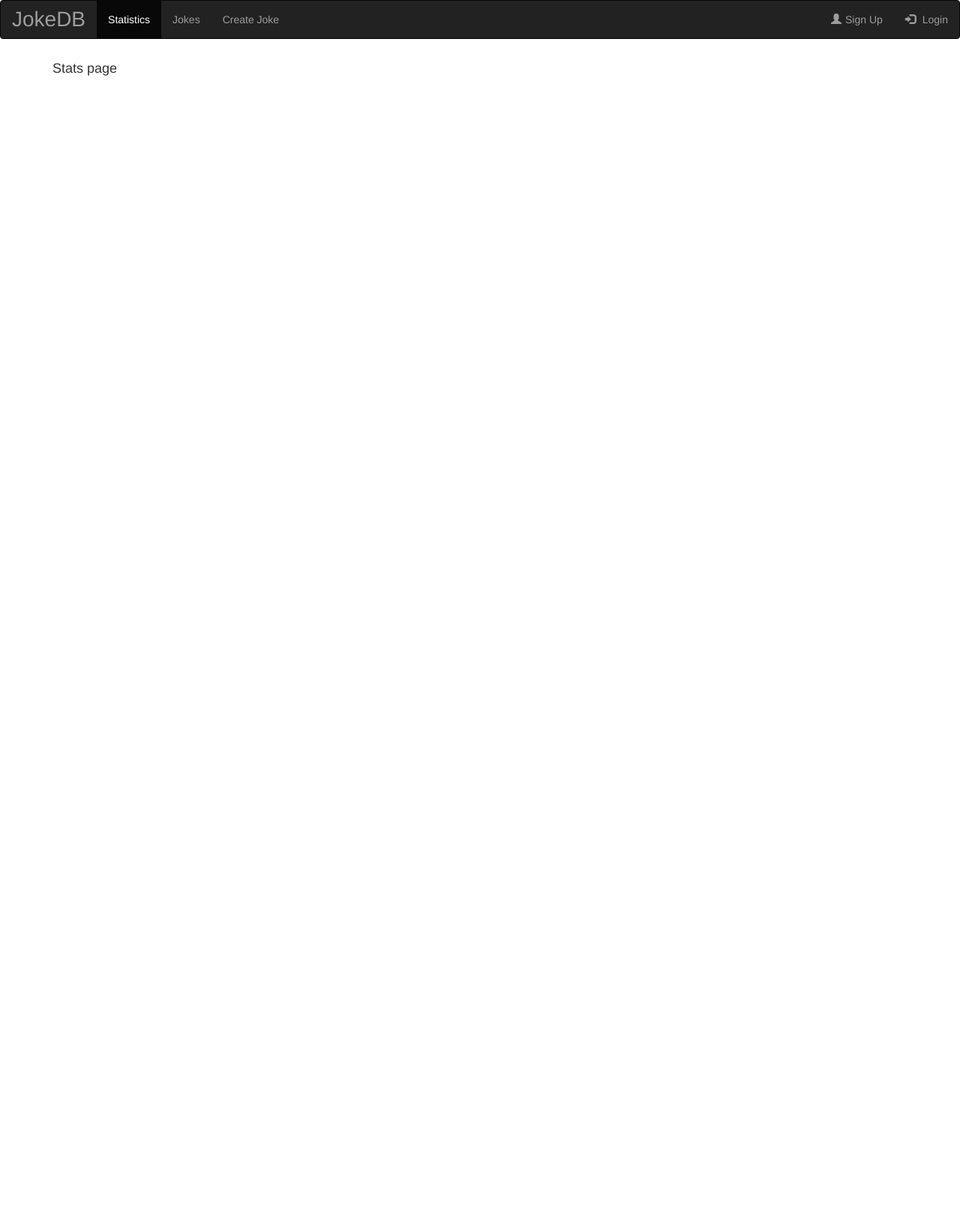
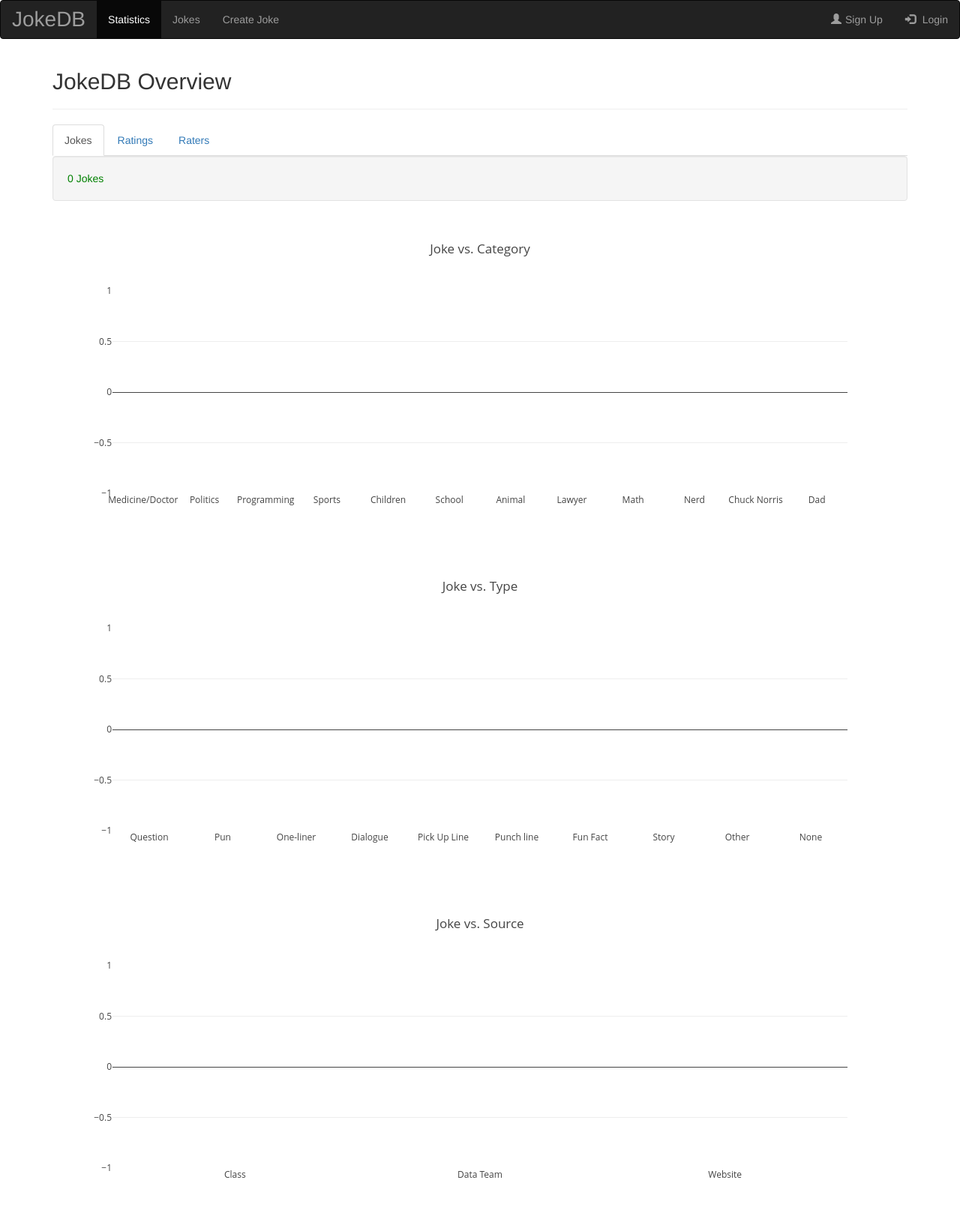
Before and after one commit to Jasko-A/database-project, a Django app: page / in a window 1280 px wide. Shown: the whole page at 75% size. Before the commit the page ends 101 px from the top, so only its background shows below. Run offline with Django 3.2, Linux system fonts and the light colour scheme; data that the repository does not hold is empty; some libraries are stand-ins or nearby versions.

Commit message:
added first 3 charts, tabs for overview page

```diff
--- a/api/models.py
+++ b/api/models.py
@@ -20,13 +20,46 @@ JOKE_CATEGORIES = (
 JOKE_TYPES = (
     ('question', 'Question'),
     ('pun', 'Pun'),
-    ('one-liner', 'One-Liner'),
+    ('one-liner', 'One-liner'),
     ('dialogue', 'Dialogue'),
     ('pickup_line', 'Pick Up Line'),
     ('punch_line', 'Punch line'),
     ('fun_fact', 'Fun Fact'),
+    ('story', 'Story'),
     ('other', 'Other')
 )
+
+
+class JokeManager(models.Manager):
+    ''' '''
+    def category_distribution(self):
+        ''' returns [categories], [counts] '''
+        categories = [t[1] for t in JOKE_CATEGORIES]
+        counts = []
+        for category in categories:
+            counts.append(self.filter(category=category).count())
+        return categories, counts
+
+    def type_distribution(self):
+        ''' returns [types], [counts] '''
+        types = [t[1] for t in JOKE_TYPES]
+        counts = []
+        for joke_type in types:
+            counts.append(self.filter(joke_type=joke_type).count())
+        types.append('None')
+        counts.append(self.filter(joke_type='').count())
+        return types, counts
+
+    def source_distribution(self):
+        ''' '''
+        all_sources = ['Class', 'Data Team', 'Website']
+        counts = []
+        counts.append(self.filter(joke_source__startswith='D').count())
+        counts.append(self.filter(joke_source__startswith='C').count())
+        counts.append(self.filter(joke_source__startswith='W').count())
+        return all_sources, counts
+
+
 
 
 class Joke(models.Model):
@@ -34,6 +67,8 @@ class Joke(models.Model):
     Table that contains jokes and their associated fields.
     Related names: joke_ratings
     '''
+    objects = JokeManager()
+
     category = models.CharField(max_length=settings.CHAR_FIELD_MAX_LENGTH)
     joke_source = models.CharField(max_length=settings.CHAR_FIELD_MAX_LENGTH)
     joke_type = models.CharField(max_length=settings.CHAR_FIELD_MAX_LENGTH)
--- a/jokerank/templates/jokerank/base.html
+++ b/jokerank/templates/jokerank/base.html
@@ -74,7 +74,8 @@
 </div>
 
 
-{# CDN's (jquery, bootstrap) #}
+{# CDN's (jquery, bootstrap, plotly) #}
+<script src="https://cdn.plot.ly/plotly-latest.min.js"></script>
 <script src="https://code.jquery.com/jquery-3.2.1.min.js"
     integrity="sha256-hwg4gsxgFZhOsEEamdOYGBf13FyQuiTwlAQgxVSNgt4="
     crossorigin="anonymous"></script>
--- /dev/null
+++ b/stats/templates/stats/joke-stats.html
@@ -0,0 +1,10 @@
+<div class="well"><span class="db-count">{{ num_jokes }} Jokes</span></div>
+
+<div id="joke_vs_category_chart">
+</div>
+
+<div id="joke_vs_type_chart">
+</div>
+
+<div id="joke_vs_source_chart">
+</div>
--- /dev/null
+++ b/stats/templates/stats/rater-stats.html
@@ -0,0 +1 @@
+<h4>Hello World 2</h4>
--- /dev/null
+++ b/stats/templates/stats/rating-stats.html
@@ -0,0 +1 @@
+<h4>Hello World 3</h4>
--- a/stats/templates/stats/stats.html
+++ b/stats/templates/stats/stats.html
@@ -5,5 +5,83 @@
 {% block title %}Joke Stats{% endblock %}
 
 {% block content %}
-    <h4>Stats page</h4>
+<h2>JokeDB Overview</h2>
+<hr>
+
+<ul class="nav nav-tabs">
+    <li class="active"><a data-toggle="tab" href="#jokes">Jokes</a></li>
+    <li><a data-toggle="tab" href="#ratings">Ratings</a></li>
+    <li><a data-toggle="tab" href="#raters">Raters</a></li>
+</ul>
+
+<div class="tab-content">
+    <div id="jokes" class="tab-pane fade in active">
+        {% include 'stats/joke-stats.html' %}
+    </div>
+
+    <div id="ratings" class="tab-pane fade">
+        {% include 'stats/rating-stats.html' %}
+    </div>
+    <div id="raters" class="tab-pane fade">
+        {% include 'stats/rater-stats.html' %}
+    </div>
+</div>
 {% endblock %}
+
+
+{% block scripts %}
+<script type="text/javascript">
+
+    $(document).ready(function() {
+
+        // joke vs category
+        var data = [{
+            x: {{ joke_category_x|safe }},
+            y: {{ joke_category_y|safe }},
+            type: 'bar'
+        }];
+        var layout = {
+            title: 'Joke vs. Category'
+        }
+        Plotly.newPlot('joke_vs_category_chart', data, layout, {displayModeBar: false});
+
+        // joke vs type
+        data = [{
+            x: {{ joke_type_x|safe }},
+            y: {{ joke_type_y|safe }},
+            type: 'bar'
+        }];
+        layout = {
+            title: 'Joke vs. Type'
+        }
+        Plotly.newPlot('joke_vs_type_chart', data, layout, {displayModeBar: false});
+
+        // joke vs source
+        data = [{
+            x: {{ joke_source_x|safe }},
+            y: {{ joke_source_y|safe }},
+            type: 'bar'
+        }];
+        layout = {
+            title: 'Joke vs. Source'
+        }
+        Plotly.newPlot('joke_vs_source_chart', data, layout, {displayModeBar: false});
+    });
+
+</script>
+{% endblock %}
+
+
+{% block styles %}
+<style>
+    .col-centered {
+        float: none;
+        margin: 0 auto;
+    }
+
+    .db-count {
+        color: green;
+
+    }
+</style>
+{% endblock %}
--- a/stats/views.py
+++ b/stats/views.py
@@ -1,6 +1,8 @@
 from django.http import HttpResponse
 from django.shortcuts import render
 from django.contrib.auth.decorators import login_required
+
+from api.models import Joke, JokeRating, JokeRater
 
 # @login_required
 def show_stats(request):
@@ -12,4 +14,21 @@ def show_stats(request):
     Professor says: The minimum requirements for that are: number of jokes, number of users, distribution of each features.
         The information should be dynamic (i.e. feeding from the DB) instead of static images. Look at high-charts and d3 solutions.
     '''
-    return render(request, 'stats/stats.html')
+    joke_category_x, joke_category_y = Joke.objects.category_distribution()
+    joke_type_x, joke_type_y = Joke.objects.type_distribution()
+    joke_source_x, joke_source_y = Joke.objects.source_distribution()
+
+    context = {
+    	'num_jokes': Joke.objects.count(),
+    	'num_ratings': JokeRating.objects.count(),
+    	'num_raters': JokeRater.objects.count(),
+
+    	# joke charts
+    	'joke_category_x': joke_category_x,
+    	'joke_category_y': joke_category_y,
+    	'joke_type_x': joke_type_x,
+    	'joke_type_y': joke_type_y,
+    	'joke_source_x': joke_source_x,
+    	'joke_source_y': joke_source_y
+    }
+    return render(request, 'stats/stats.html', context)
```
